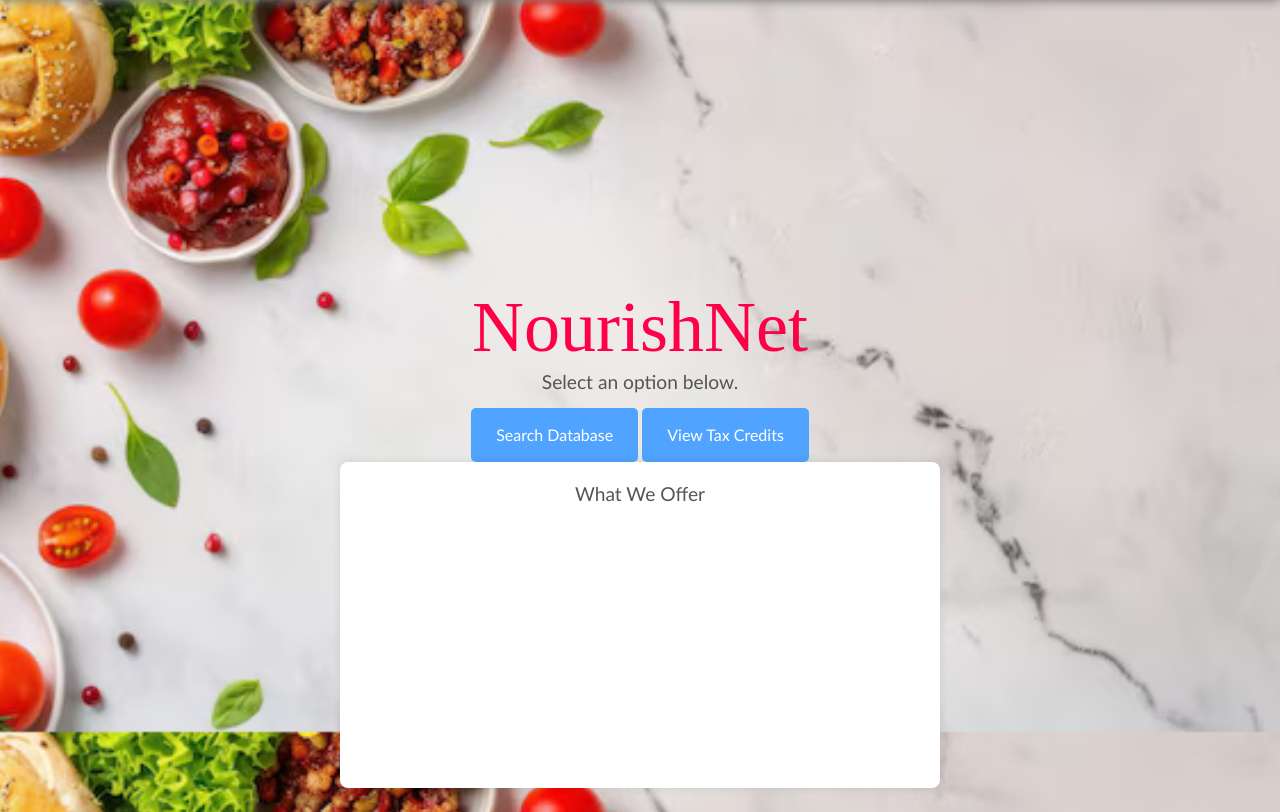
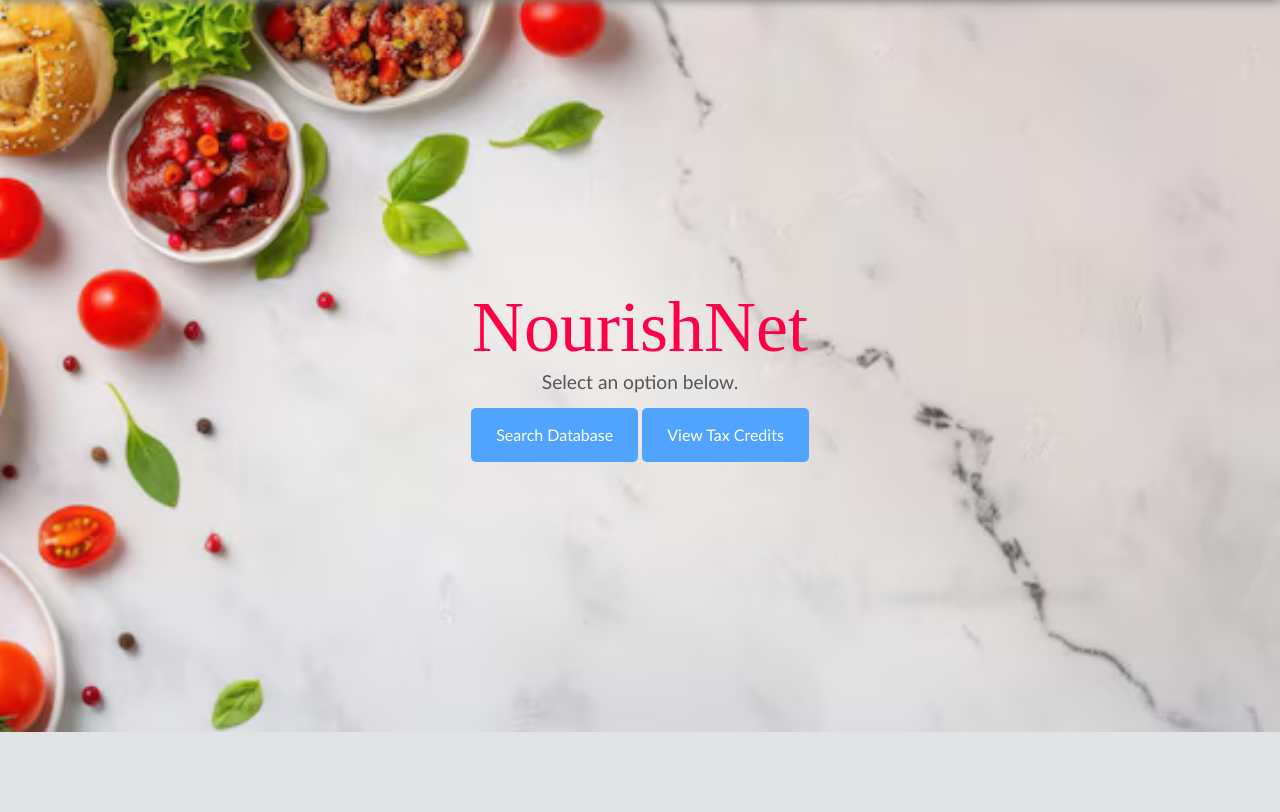
Before and after one commit to maxtmiller/NourishNet, a Flask app: template templates/homeBusiness.html in a window 1280 px wide. Shown: the part 68-880 px from the top of the page. After the commit the page ends 800 px from the top, so only its background shows below. Run offline with Flask 3, Linux system fonts and the light colour scheme; the template is opened without the code that fills it, so the values that code supplies are empty; some libraries are stand-ins or nearby versions; some web fonts are replaced.

Commit message:
Update homeBusiness.html

```diff
--- a/templates/homeBusiness.html
+++ b/templates/homeBusiness.html
@@ -14,42 +14,6 @@
             <button class="main-btn" onclick="items()"> Search Database </button>
             <button class="main-btn" onclick="credits()"> View Tax Credits </button>
         </div>
-
-        <!-- "What We Offer" Section -->
-        <section class="content-section bs-primary text-white text-center" id="services">
-            <div class="container px-4 px-lg-5">
-                <div class="content-section-heading">
-                    <h2 class="mb-5">What We Offer</h2>
-                </div>
-                <div class="row gx-4 gx-lg-5">
-                    <div class="col-lg-3 col-md-6 mb-5 mb-lg-0">
-                        <span class="service-icon rounded-circle mx-auto mb-3"><i class="icon-screen-smartphone"></i></span>
-                        <h4><strong>Real-Time Matching</strong></h4>
-                        <p class="text-faded mb-0">Instantly connect donors with food banks near them.</p>
-                    </div>
-                    <div class="col-lg-3 col-md-6 mb-5 mb-lg-0">
-                        <span class="service-icon rounded-circle mx-auto mb-3"><i class="icon-pencil"></i></span>
-                        <h4><strong>Seamless Donations</strong></h4>
-                        <p class="text-faded mb-0">Easy, hassle-free food donation process for businesses.</p>
-                    </div>
-                    <div class="col-lg-3 col-md-6 mb-5 mb-md-0">
-                        <span class="service-icon rounded-circle mx-auto mb-3"><i class="icon-like"></i></span>
-                        <h4><strong>Community Impact</strong></h4>
-                        <p class="text-faded mb-0">
-                            Helping reduce food waste and fight hunger together.
-                        </p>
-                    </div>
-                    <div class="col-lg-3 col-md-6">
-                        <span class="service-icon rounded-circle mx-auto mb-3">
-                            <i class="fas fa-check-circle"></i>
-                        </span>
-                        <h4><strong>Verified Donors</strong></h4>
-                        <p class="text-faded mb-0">Ensuring only registered businesses contribute.</p>
-                    </div>
-                </div>
-            </div>
-        </section>
-
         <script>
             function items() {
                 window.location.href = "/search";
```
